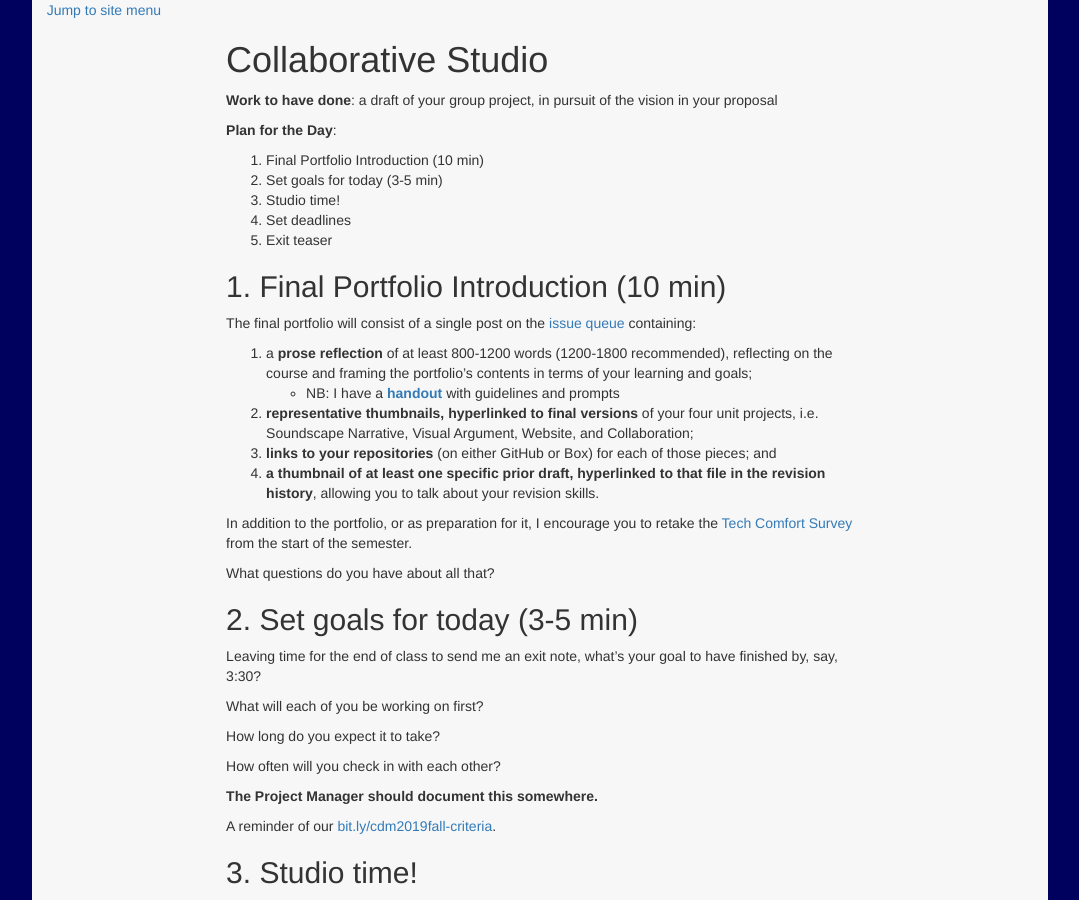
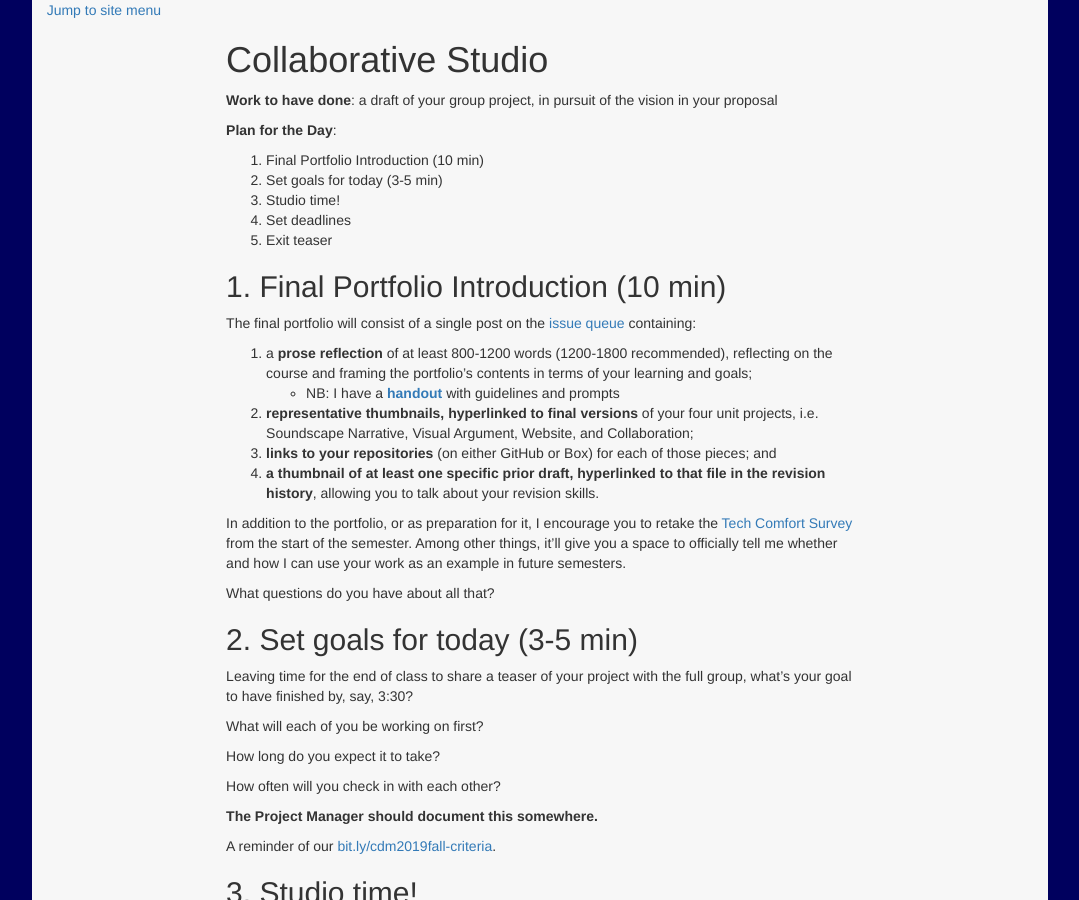
Before and after one commit to benmiller314/cdm2019fall, a Jekyll site: the page built from plans/lesson-25.md, in a window 1280 px wide and 900 px high. Shown: the whole window, without its empty margins (100-1179 px from the left). Built offline with Jekyll 4.4.1, drawn with Linux system fonts in a browser that asks for light colours; our own code applies the rules of GitHub Pages for plain Markdown files.

Commit message:
minor changes
fix ref to "exit note": it's now a project teaser

```diff
--- a/plans/lesson-25.md
+++ b/plans/lesson-25.md
@@ -24,7 +24,7 @@ The final portfolio will consist of a single post on the [issue queue]({{site.gi
 3.	**links to your repositories** (on either GitHub or Box) for each of those pieces; and
 4.	**a thumbnail of at least one specific prior draft, hyperlinked to that file in the revision history**, allowing you to talk about your revision skills.
 
-In addition to the portfolio, or as preparation for it, I encourage you to retake the [Tech Comfort Survey](http://bit.ly/cdm-tech-survey) from the start of the semester.
+In addition to the portfolio, or as preparation for it, I encourage you to retake the [Tech Comfort Survey](http://bit.ly/cdm-tech-survey) from the start of the semester. Among other things, it'll give you a space to officially tell me whether and how I can use your work as an example in future semesters.
 
 
 What questions do you have about all that?
@@ -33,7 +33,7 @@ What questions do you have about all that?
 
 ## 2. Set goals for today (3-5 min)
 
-Leaving time for the end of class to send me an exit note, what's your goal to have finished by, say, 3:30?
+Leaving time for the end of class to share a teaser of your project with the full group, what's your goal to have finished by, say, 3:30?
 
 What will each of you be working on first?
 
```
